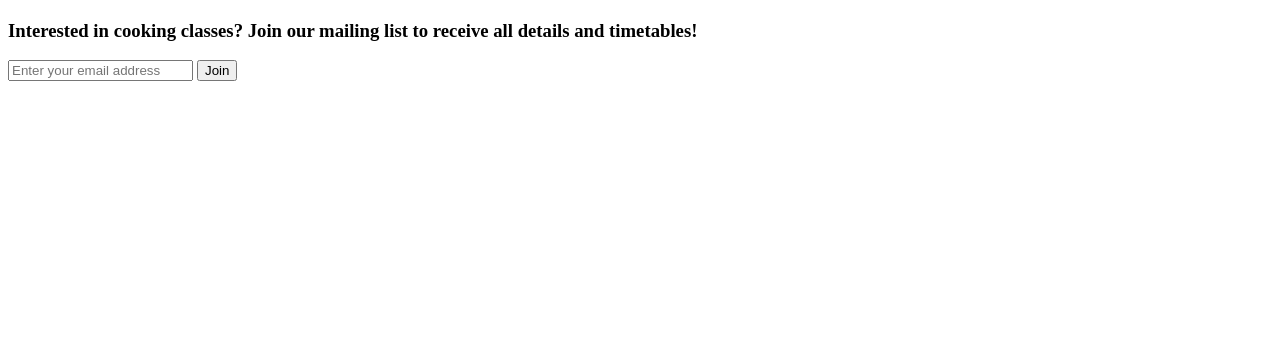
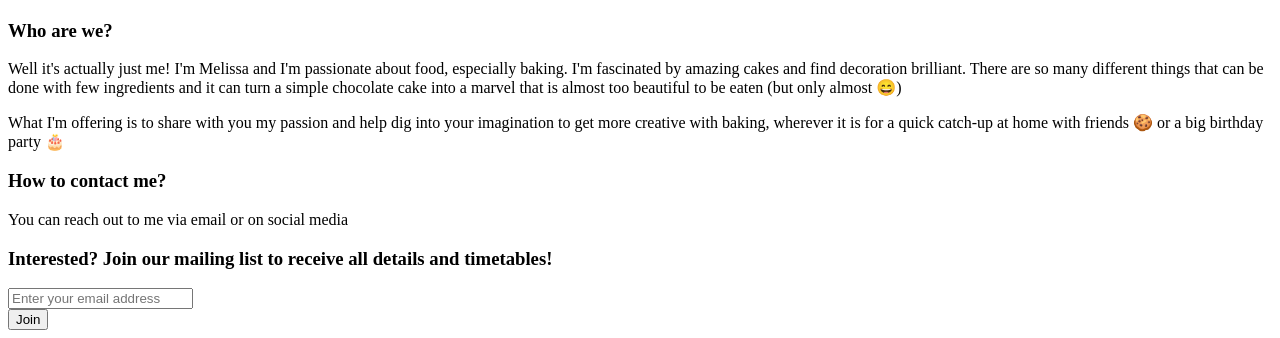
Before and after one commit to MeliLondon-zz/Product_Landing_Page, a plain HTML site: page index.html in a window 1280 px wide. Shown: the part 600-938 px from the top of the page. Before the commit the page ends 800 px from the top, so only its background shows below. Drawn offline with Linux system fonts and the light colour scheme; files that its build step writes are made by us from their sources.

Commit message:
Updated navigation sections

```diff
--- a/index.html
+++ b/index.html
@@ -20,24 +20,31 @@
     <div>
       <section id="catalogue">
         <p>Here are some examples of the classes we offer</p>
+        <iframe id="video" width="560" height="315" src="https://www.youtube.com/embed/lyVXfDDVTmg" frameborder="0" allow="accelerometer; autoplay; encrypted-media; gyroscope; picture-in-picture" allowfullscreen></iframe>
       </section>
 
       <section id="about">
-        <iframe id="video" width="560" height="315" src="https://www.youtube.com/embed/lyVXfDDVTmg" frameborder="0" allow="accelerometer; autoplay; encrypted-media; gyroscope; picture-in-picture" allowfullscreen></iframe>
+        <h3>Who are we?</h3>
+        <p>Well it's actually just me! I'm Melissa and I'm passionate about food, especially baking. I'm fascinated by amazing cakes and find decoration brilliant. There are so many different things that can be done with few ingredients and it can turn a simple chocolate cake into a marvel that is almost too beautiful to be eaten (but only almost &#128516)<br></p>
+        <p>What I'm offering is to share with you my passion and help dig into your imagination to get more creative with baking, wherever it is for a quick catch-up at home with friends &#127850 or a big birthday party &#127874</p>
       </section>
-
       <section id="contact">
+        <h3>How to contact me?</h3>
+        <p>You can reach out to me via email or on social media</p>
       </section>
 
       <div>
-        <h3>Interested in cooking classes? Join our mailing list to receive all details and timetables!</h3>
+        <h3>Interested? Join our mailing list to receive all details and timetables!</h3>
       </div>
 
       <div>
         <form id="form">
           <input name="email" id="email" type="email" placeholder="Enter your email address" required>
-          <input id="submit" type="submit" value="Join">
         </form>
+      </div>
+
+      <div class="button">
+        <button id="submit" type="submit">Join</button>
       </div>
 
     </div>
```
